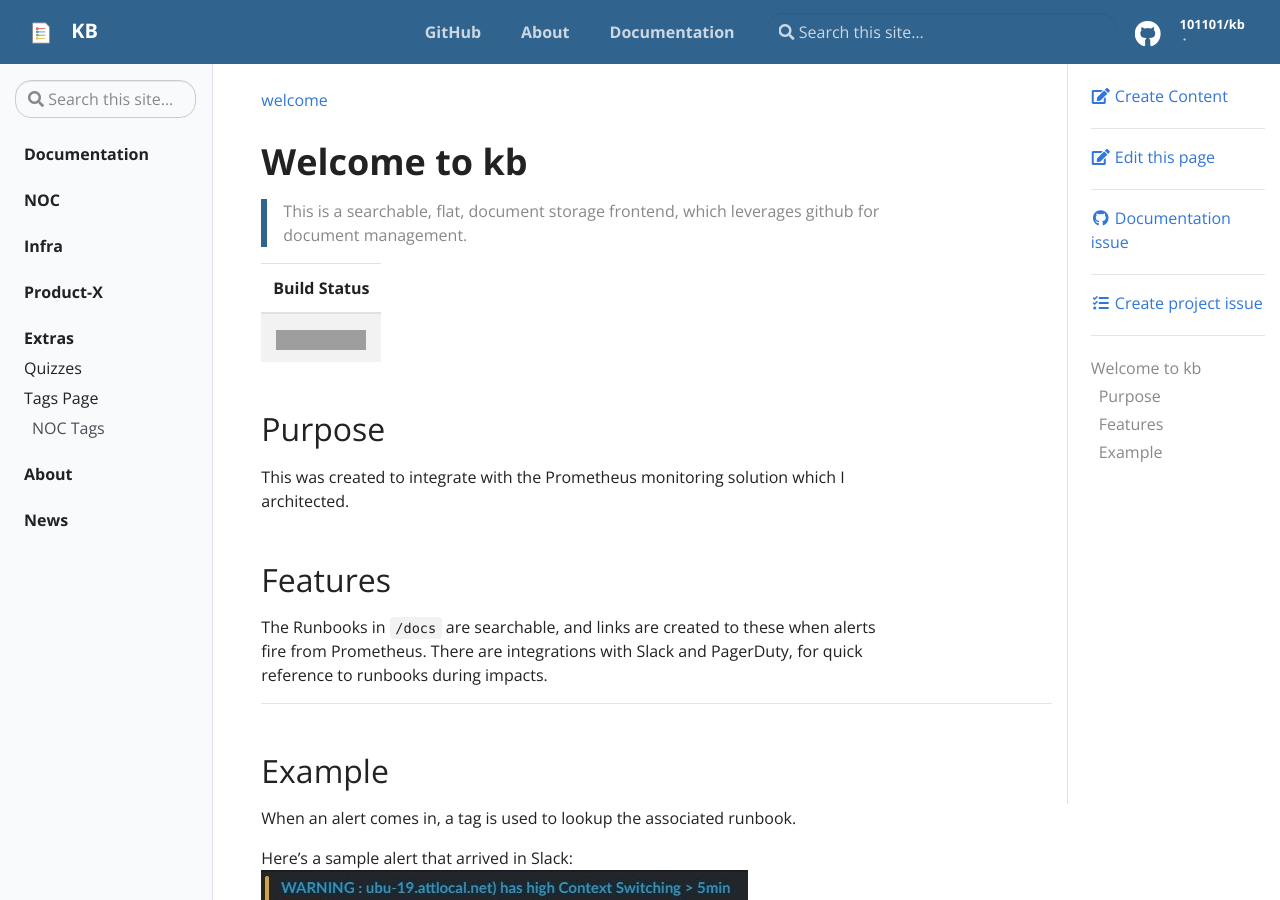
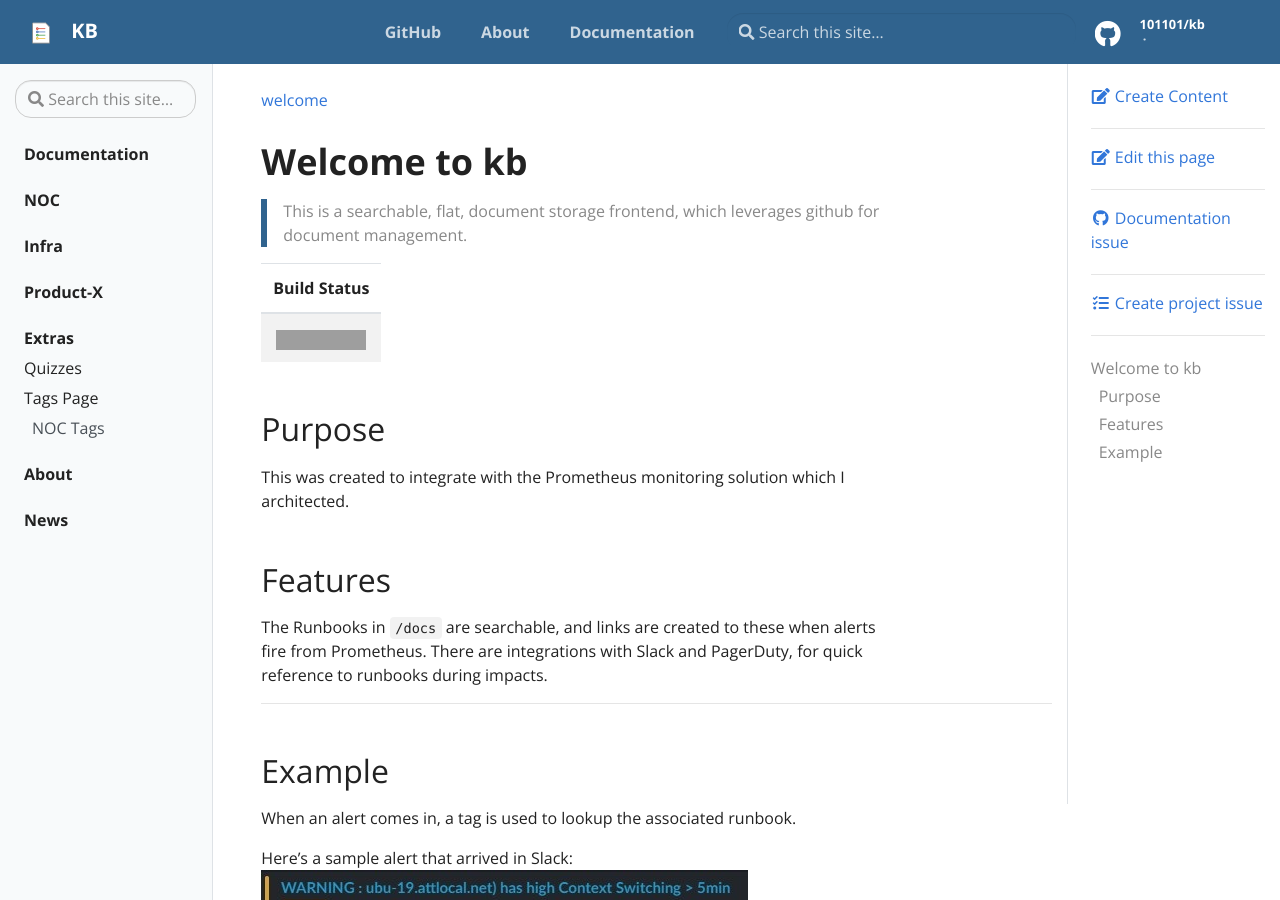
Before and after one commit to 101101/kb, a Jekyll site: the page built from pages/index.md, in a window 1280 px wide and 900 px high. Built offline with Jekyll 4.4.1, drawn with Linux system fonts in a browser that asks for light colours; grey boxes are pictures that could not be loaded.

Commit message:
Update header.html

```diff
--- a/_includes/header.html
+++ b/_includes/header.html
@@ -19,10 +19,10 @@
 
 	<div class="navbar-nav d-none d-lg-block">
           <a class="gh-source" data-gh-source="github" href="{{ site.repo }}" title="Go to repository" data-md-state="done">
-          <div class="gh-source__repository">
+          <div class="gh-source__repository" style='padding-right:40px'>
             <i class="fab fa fa-github fa-2x" style='padding-right:20px; float:left; margin-top:5px'></i>
             {{ site.github_user }}/{{ site.github_repo }}
-          <ul class="gh-source__facts" style='padding-right:40px'><li class="gh-source__fact" id='stars'></li><li id="forks" class="gh-source__fact"></li></ul></div></a>
+          <ul class="gh-source__facts"><li class="gh-source__fact" id='stars'></li><li id="forks" class="gh-source__fact"></li></ul></div></a>
         </div>
       </div>
 
```
